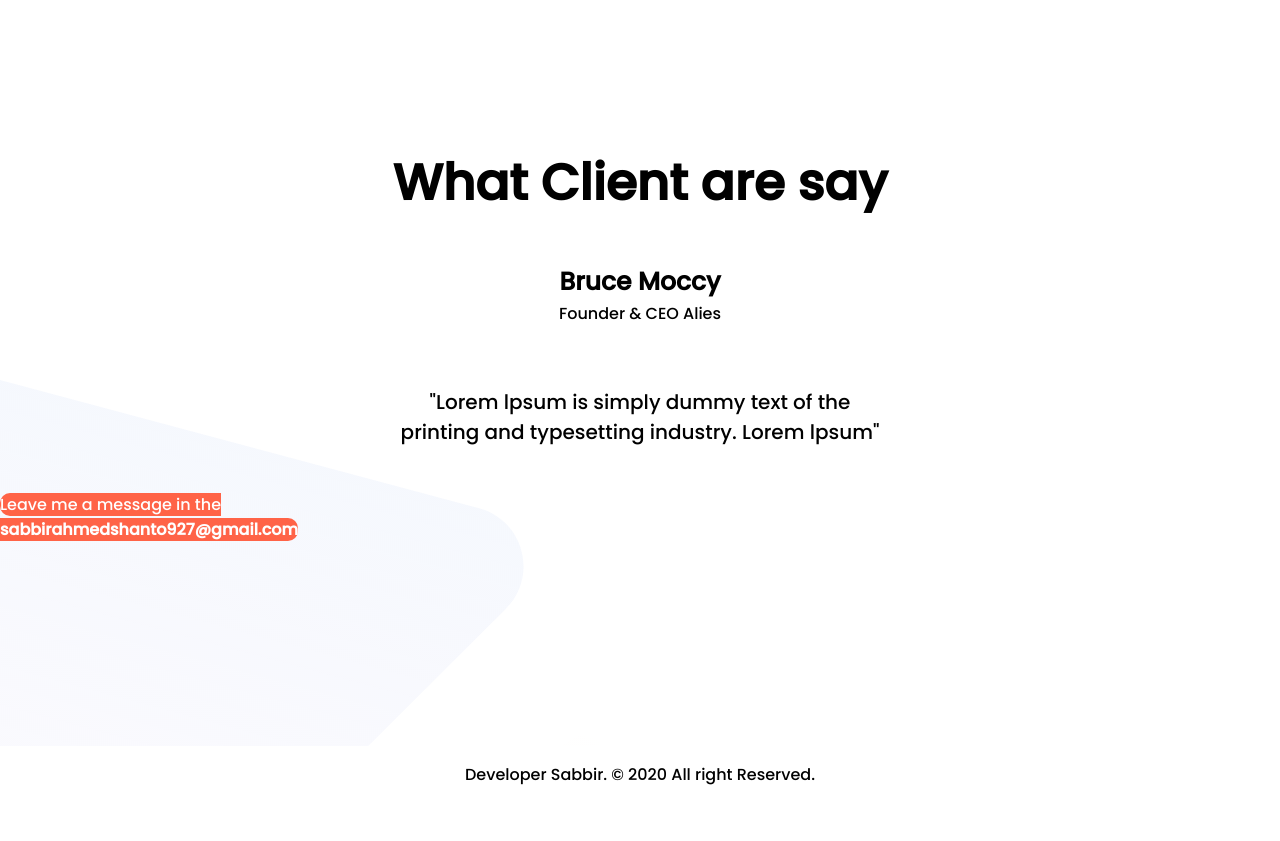
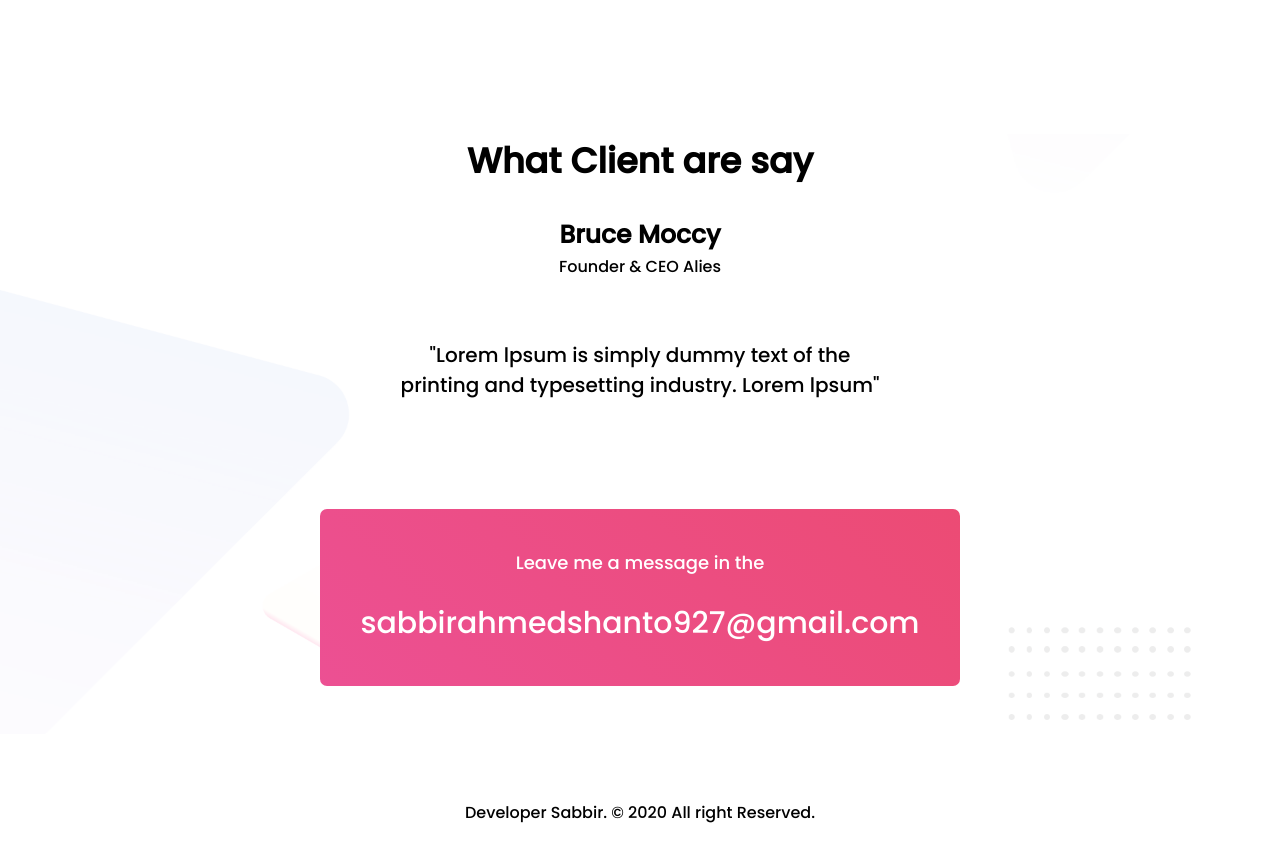
Before and after one commit to sabbirahmedshanto927/personal-website, a plain HTML site: page index.html in a window 1280 px wide. Shown: the part 1720-2561 px from the top of the page. Before the commit the page ends 2523 px from the top, so only its background shows below. Drawn offline with Linux system fonts and the light colour scheme.

Commit message:
finished my personal website

```diff
--- a/index.html
+++ b/index.html
@@ -52,10 +52,10 @@
     <p class="middle">"Lorem lpsum is simply dummy text of the <br> printing and typesetting industry. Lorem lpsum"</p><br>
 
 
-    <a class="link" target="_blank" href="https://www.linkedin.com/in/sabbir-ahmed-1135011a6/"> Leave me a message in the <br><b> sabbirahmedshanto927@gmail.com</b></a>
-</a>
+ <p class="bad"><span class="line1"> Leave me a message in the</span> <br><br> <span class="line2"> sabbirahmedshanto927@gmail.com</span></p>
 
-</section>
+
+</section> <br> <br>
 <footer><p>Developer Sabbir. © 2020 All right Reserved.</p> </footer>
 </body>
 </html>
--- a/style.css
+++ b/style.css
@@ -59,7 +59,7 @@ section{
 .text-align{
     text-align: center;
     color: black;
-    font-size: 50px;
+    font-size: 35px;
 }
 .middle{
     text-align: center;
@@ -75,14 +75,24 @@ section{
 .client{
     background-image: url(images/footer-bg.png);
     background-repeat: no-repeat;
+    background-size: cover;
 }
-.link{
+.bad{
+    background-image: linear-gradient(45deg, #ec5093, #ec4b74);
     color: white;
-    background-color: tomato;
-    border-radius: 10px;
-    padding-left: 10px 20px;
-    text-decoration: none;
-    width: 50px;
+    text-align: center;
+    padding-top: 40px;
+    padding-bottom: 40px;
+    padding-right: 20px;
+    padding-left: 20px;
+    margin: 5% 25%;
+    border-radius: 7px;
+}
+.line1{
+    font-size: 18px;
+}
+.line2{
+    font-size: 30px;
 }
 footer{
     text-align: center;
```
